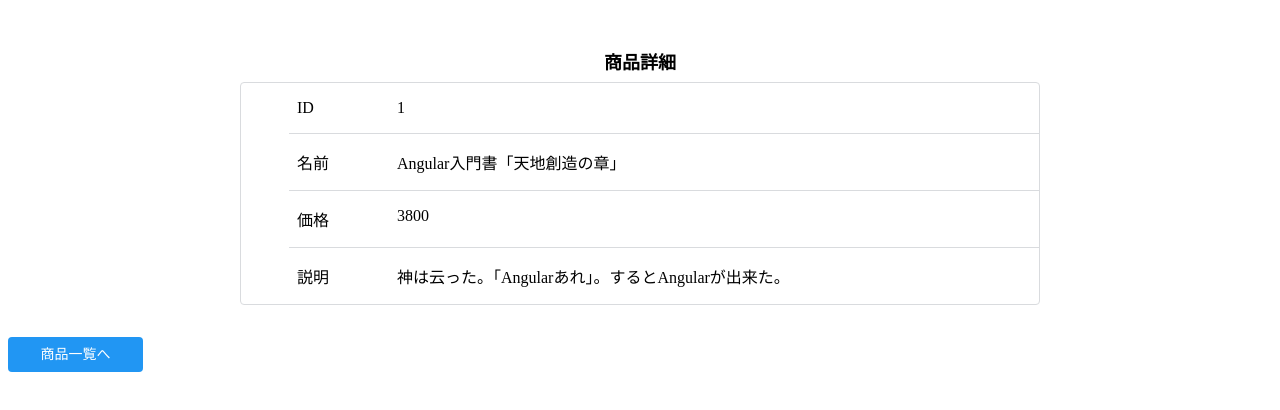
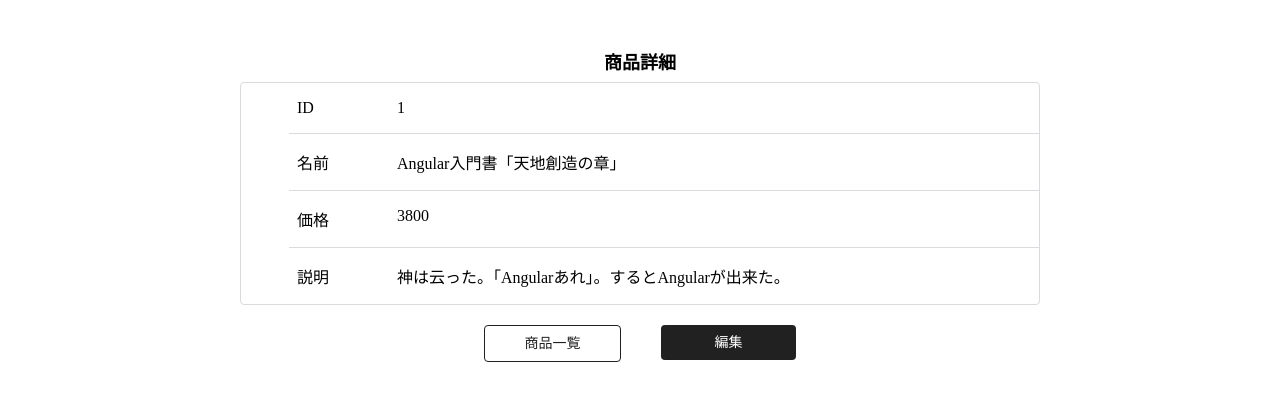
Before and after one commit to poteto-akira/angular-sample, an Angular app: page /products/1 in a window 1280 px wide. Shown: the top 410 px of the page. Built offline with nearby package versions, Linux system fonts and the light colour scheme.

Commit message:
edit files

```diff
--- a/src/app/product/product-detail/product-detail.component.html
+++ b/src/app/product/product-detail/product-detail.component.html
@@ -18,7 +18,8 @@
       <div class="value">{{ product.description }}</div>
     </div>
   </div>
+  <div class="footer">
+    <div class="button white" routerLink="/products">商品一覧</div>
+    <div class="button black" routerLink="edit">編集</div>
+  </div>
 </div>
-<div class="button" routerLink="/products">
-  商品一覧へ
-</div>
--- a/src/app/product/product-detail/product-detail.component.scss
+++ b/src/app/product/product-detail/product-detail.component.scss
@@ -2,6 +2,7 @@
   margin: auto;
   padding: 32px 0;
   width: 800px;
+
   .title {
     padding: 8px 0;
     text-align: center;
@@ -32,7 +33,11 @@
 
   .footer {
     display: flex;
-    justify-content: ce;
+    justify-content: center;
     margin-top: 20px;
+
+    .button {
+      margin: 0 20px;
+    }
   }
 }
--- a/src/app/product/product-detail/product-detail.component.ts
+++ b/src/app/product/product-detail/product-detail.component.ts
@@ -1,6 +1,7 @@
 import { Component, OnInit } from '@angular/core';
 import { Product } from '../../shared/models/product';
 import { ProductService } from '../../shared/services/product.service';
+import { ActivatedRoute, Params } from '@angular/router';
 
 @Component({
   selector: 'app-product-detail',
@@ -11,12 +12,15 @@
   product: Product;
 
   constructor(
+    private route: ActivatedRoute,
     private productService: ProductService,
   ) { }
 
   ngOnInit() {
-    this.productService.get(1).subscribe((product: Product) => {
-      this.product = product;
+    this.route.params.subscribe((params: Params) => {
+      this.productService.get(params['id']).subscribe((product: Product) => {
+        this.product = product;
+      });
     });
   }
 
--- a/src/app/product/product-edit/product-edit.component.html
+++ b/src/app/product/product-edit/product-edit.component.html
@@ -20,6 +20,7 @@
       </div>
     </div>
     <div class="footer">
+      <span class="button white" [routerLink]="['/products', product.id]">キャンセル</span>
       <button class="button black">保存</button>
     </div>
   </form>
--- a/src/app/product/product-edit/product-edit.component.scss
+++ b/src/app/product/product-edit/product-edit.component.scss
@@ -43,5 +43,9 @@
     display: flex;
     justify-content: center;
     padding: 24px 0;
+
+    .button {
+      margin: 0 20px;
+    }
   }
 }
--- a/src/app/product/product-edit/product-edit.component.ts
+++ b/src/app/product/product-edit/product-edit.component.ts
@@ -1,7 +1,7 @@
 import { Component, OnInit } from '@angular/core';
 import { Product } from '../../shared/models/product';
 import { ProductService } from '../../shared/services/product.service';
-import { Router } from '@angular/router';
+import { ActivatedRoute, Params, Router } from '@angular/router';
 
 @Component({
   selector: 'app-product-edit',
@@ -12,13 +12,16 @@
   product: Product;
 
   constructor(
+    private route: ActivatedRoute,
     private router: Router,
     private productService: ProductService,
   ) {}
 
   ngOnInit() {
-    this.productService.get(2).subscribe((product: Product) => {
-      this.product = product;
+    this.route.params.subscribe((params: Params) => {
+      this.productService.get(params['id']).subscribe((product: Product) => {
+        this.product = product;
+      });
     });
   }
 
--- a/src/app/product/product-list/product-list.component.html
+++ b/src/app/product/product-list/product-list.component.html
@@ -11,10 +11,13 @@
           <div class="product-name">名前</div>
           <div class="product-price">価格</div>
         </div>
-        <div class="product-line" *ngFor="let product of products">
+        <div class="product-line" *ngFor="let product of products" (mouseenter)="hovered(product)" (mouseleave)="unhovered(product)">
           <div class="product-id">{{ product.id }} </div>
           <div class="product-name">{{ product.name }}</div>
-          <div class="product-price">{{ product.price }}</div>
+          <div class="product-price">
+            <span *ngIf="!product.hovered; else Unhovered">{{ product.price }}</span>
+            <ng-template #Unhovered><span class="button white" [routerLink]="[product.id]">詳細</span></ng-template>
+          </div>
         </div>
       </div>
     </ng-template>
--- a/src/app/product/product-list/product-list.component.scss
+++ b/src/app/product/product-list/product-list.component.scss
@@ -18,7 +18,9 @@
 
       .product-line {
         display: flex;
+        align-items: center;
         padding: 16px 24px;
+        height: 34px;
 
         &.header {
           background-color: #F5F5F5;
@@ -27,6 +29,9 @@
         &:nth-child(n+2) {
           border-top: 1px solid #D9DBDE;
         }
+        &:hover {
+          background-color: #F5F5F5;
+        }
 
         .product-id {
           width: 40px;
@@ -34,6 +39,9 @@
         .product-name {
           width: 630px;
         }
+        .button {
+          width: 80px;
+        }
       }
     }
   }
--- a/src/app/product/product-list/product-list.component.ts
+++ b/src/app/product/product-list/product-list.component.ts
@@ -1,6 +1,10 @@
 import { Component, OnInit } from '@angular/core';
 import { Product } from '../../shared/models/product';
 import { ProductService } from '../../shared/services/product.service';
+
+class ProductListElement extends Product {
+  hovered: boolean;
+}
 
 @Component({
   selector: 'app-product-list',
@@ -8,7 +12,7 @@
   styleUrls: ['./product-list.component.scss']
 })
 export class ProductListComponent implements OnInit {
-  products: Product[] = null;
+  products: ProductListElement[] = null;
 
   constructor(
     private productService: ProductService,
@@ -16,8 +20,16 @@
 
   ngOnInit() {
     this.productService.list().subscribe((products: Product[]) =>  {
-      this.products = products;
+      this.products = products.map((product: Product) => {
+        return {
+          ...product,
+          hovered: false,
+        };
+      });
     });
   }
 
+  hovered(product: ProductListElement): void { product.hovered = true }
+  unhovered(product: ProductListElement): void { product.hovered = false }
+
 }
```
